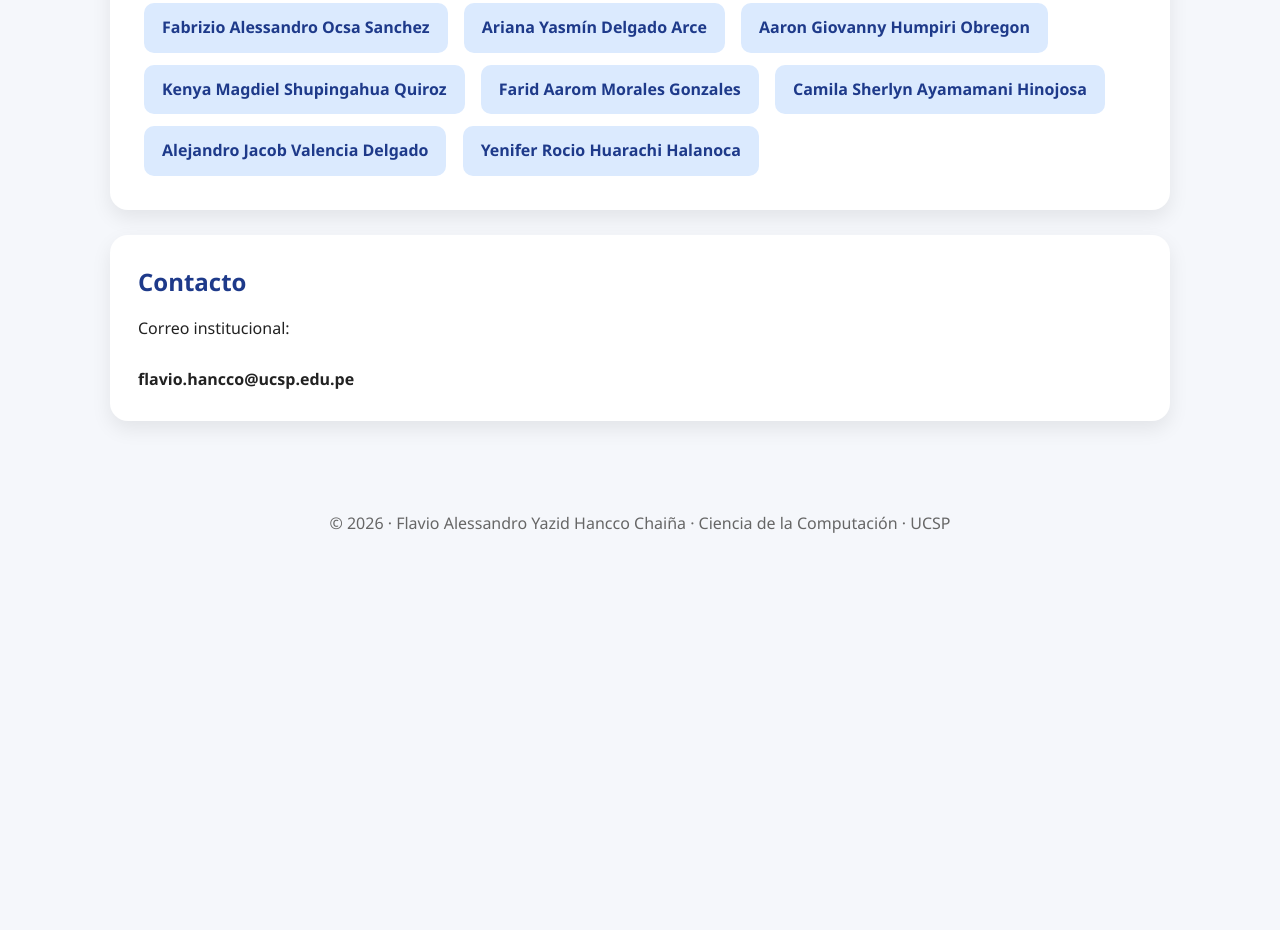
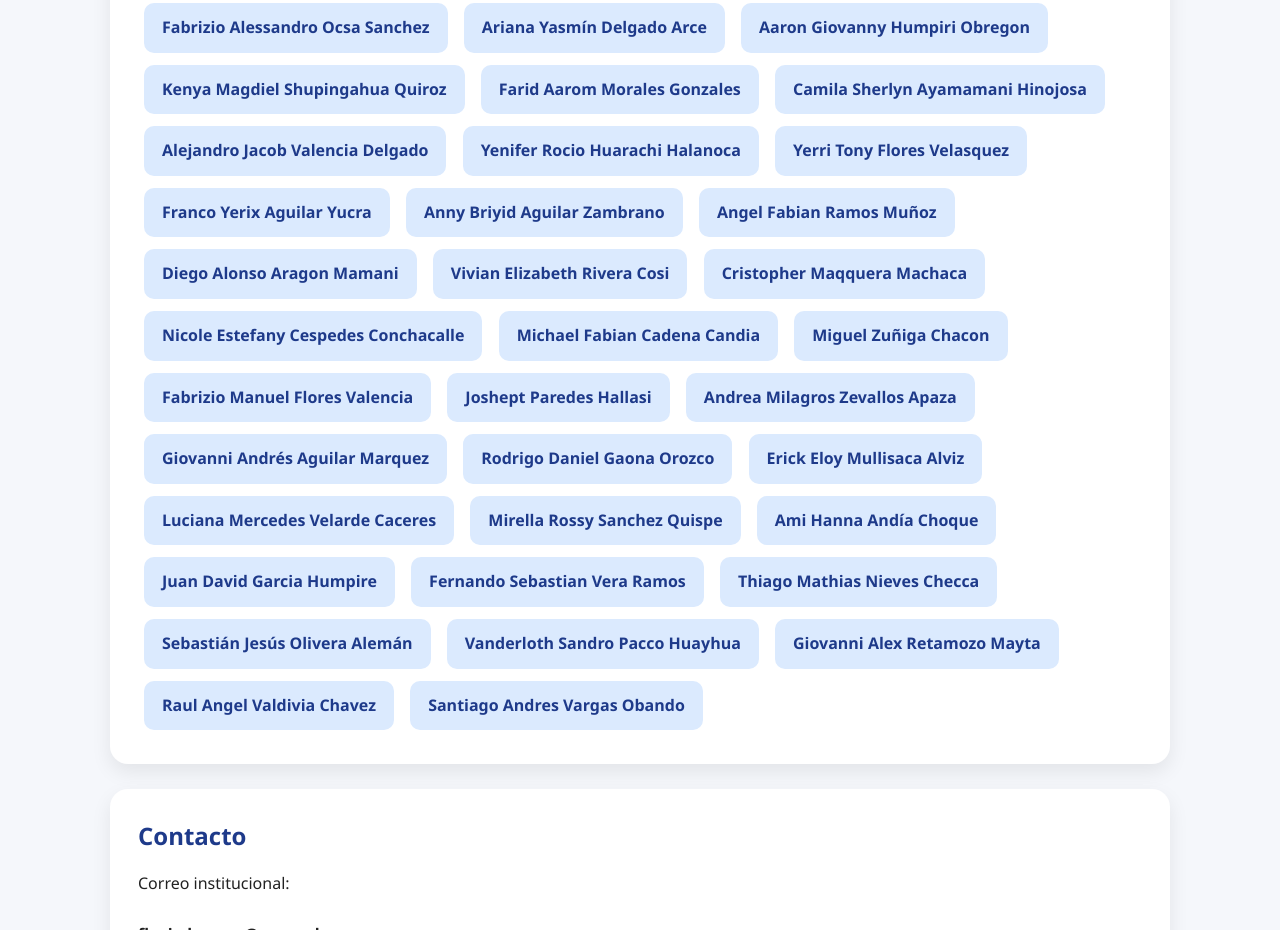
Before and after one commit to Flavio-HC/pagina-personal, a plain HTML site: page index.html in a window 1280 px wide. Shown: the part 3116-4046 px from the top of the page. Before the commit the page ends 3683 px from the top, so only its background shows below. Drawn offline with Linux system fonts and the light colour scheme.

Commit message:
Update index.html

```diff
--- a/index.html
+++ b/index.html
@@ -651,6 +651,168 @@ target="_blank">
 Yenifer Rocio Huarachi Halanoca
 </a>
 
+ <a class="prof-btn"
+href="https://yerriflores.github.io/"
+target="_blank">
+Yerri Tony Flores Velasquez
+</a>
+
+<a class="prof-btn"
+href="https://franmnm.github.io/"
+target="_blank">
+Franco Yerix Aguilar Yucra
+</a>
+
+<a class="prof-btn"
+href="https://annyaguilar-hub.github.io/anny_aguilar_cv/"
+target="_blank">
+Anny Briyid Aguilar Zambrano
+</a>
+
+<a class="prof-btn"
+href="https://angelfabianramosmunoz.github.io/"
+target="_blank">
+Angel Fabian Ramos Muñoz
+</a>
+
+<a class="prof-btn"
+href="https://diegoalonsoaragonmamani.github.io/DiegoAlonsoAragonMamani/"
+target="_blank">
+Diego Alonso Aragon Mamani
+</a>
+
+<a class="prof-btn"
+href="https://timely-crepe-7fb679.netlify.app/"
+target="_blank">
+Vivian Elizabeth Rivera Cosi
+</a>
+
+<a class="prof-btn"
+href="https://paputilin123.github.io/cvproyectnew/"
+target="_blank">
+Cristopher Maqquera Machaca
+</a>
+
+<a class="prof-btn"
+href="https://nicocespedes0909-jpg.github.io/Nicole-Estefany-Cespedes-Conchacalle.github.io/"
+target="_blank">
+Nicole Estefany Cespedes Conchacalle
+</a>
+
+<a class="prof-btn"
+href="https://michaelcadena-lp.github.io/"
+target="_blank">
+Michael Fabian Cadena Candia
+</a>
+
+<a class="prof-btn"
+href="https://miguelezz.github.io/miguel-angel-atawi-zuniga-chacon/"
+target="_blank">
+Miguel Zuñiga Chacon
+</a>
+
+<a class="prof-btn"
+href="https://fabrizioflv.github.io/fabrizio-web/"
+target="_blank">
+Fabrizio Manuel Flores Valencia
+</a>
+
+<a class="prof-btn"
+href="https://jhshongw08.github.io/juanjosheptshongwparedesallasi/"
+target="_blank">
+Joshept Paredes Hallasi
+</a>
+
+<a class="prof-btn"
+href="https://andreazevallos.github.io/Pagina-web-Andrea-Zevallos/"
+target="_blank">
+Andrea Milagros Zevallos Apaza
+</a>
+
+<a class="prof-btn"
+href="https://giiovanniandresaguilarmarquez-collab.github.io/giovanniandresaguilarmarquez/"
+target="_blank">
+Giovanni Andrés Aguilar Marquez
+</a>
+
+<a class="prof-btn"
+href="https://rodango.github.io/rodrigo-daniel-gaona-orozco/"
+target="_blank">
+Rodrigo Daniel Gaona Orozco
+</a>
+
+<a class="prof-btn"
+href="https://skjr3.github.io/Mi-pagina-web/"
+target="_blank">
+Erick Eloy Mullisaca Alviz
+</a>
+
+<a class="prof-btn"
+href="https://lucianavelarde.github.io/lucianamercedesvelardecaceres.github.io/"
+target="_blank">
+Luciana Mercedes Velarde Caceres
+</a>
+
+<a class="prof-btn"
+href="https://mirellasanchez.github.io/mirella-rossy-sanchez-quispe/"
+target="_blank">
+Mirella Rossy Sanchez Quispe
+</a>
+
+<a class="prof-btn"
+href="https://amiandia-oss.github.io/Ami-Hanna-Andia-Choque/"
+target="_blank">
+Ami Hanna Andía Choque
+</a>
+
+<a class="prof-btn"
+href="https://judavi-dev.github.io/"
+target="_blank">
+Juan David Garcia Humpire
+</a>
+
+<a class="prof-btn"
+href="https://mi-pagina-xipc.vercel.app/"
+target="_blank">
+Fernando Sebastian Vera Ramos
+</a>
+
+<a class="prof-btn"
+href="https://thiagonieves-eng.github.io"
+target="_blank">
+Thiago Mathias Nieves Checca
+</a>
+
+<a class="prof-btn"
+href="https://sebastian-olivera-ui.github.io/"
+target="_blank">
+Sebastián Jesús Olivera Alemán
+</a>
+
+<a class="prof-btn"
+href="https://vanderlothpacco78-code.github.io/Mi-web/"
+target="_blank">
+Vanderloth Sandro Pacco Huayhua
+</a>
+
+<a class="prof-btn"
+href="https://web-alexwont.vercel.app/"
+target="_blank">
+Giovanni Alex Retamozo Mayta
+</a>
+
+<a class="prof-btn"
+href="https://raulangelvaldiviachavez.github.io/"
+target="_blank">
+Raul Angel Valdivia Chavez
+</a>
+
+<a class="prof-btn"
+href="https://santiagovargasobando.github.io/sitio_personal/"
+target="_blank">
+Santiago Andres Vargas Obando
+</a>
+
 </div>
 
 <div class="card" id="contacto">
```
